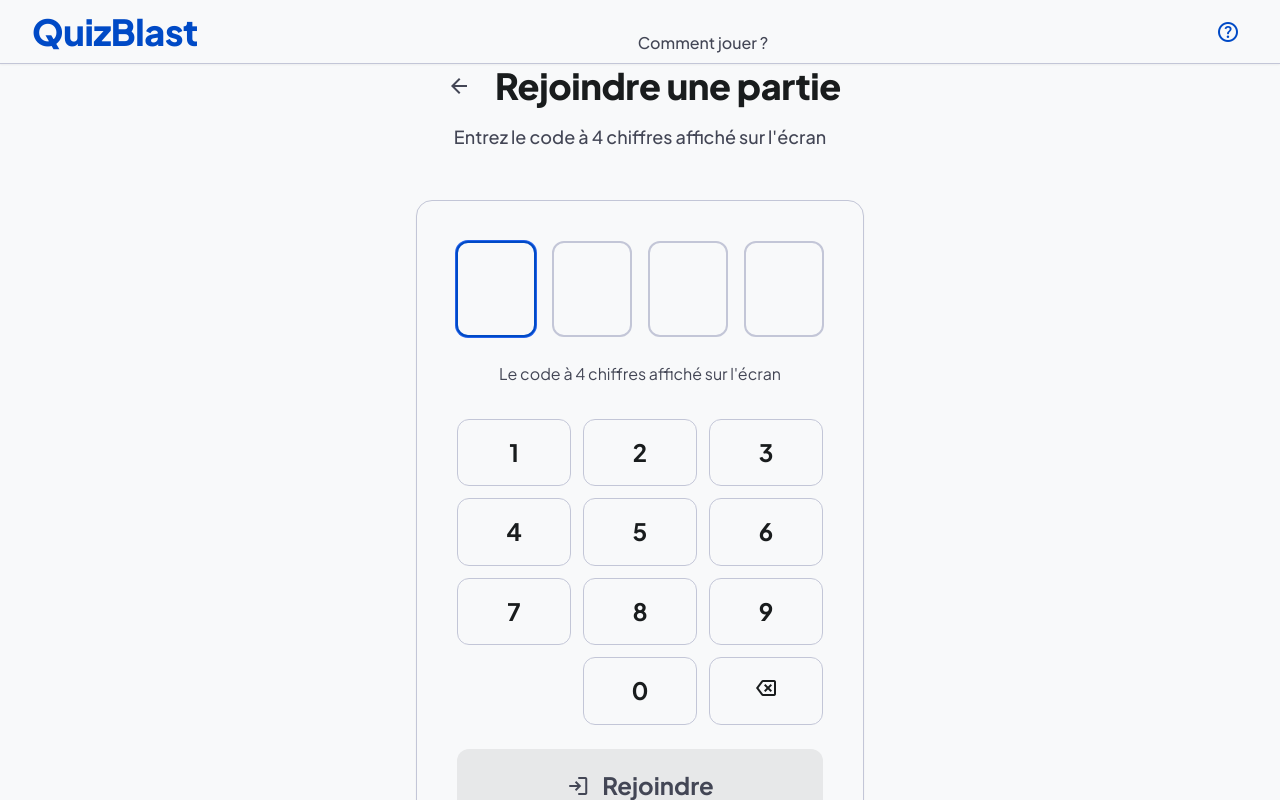
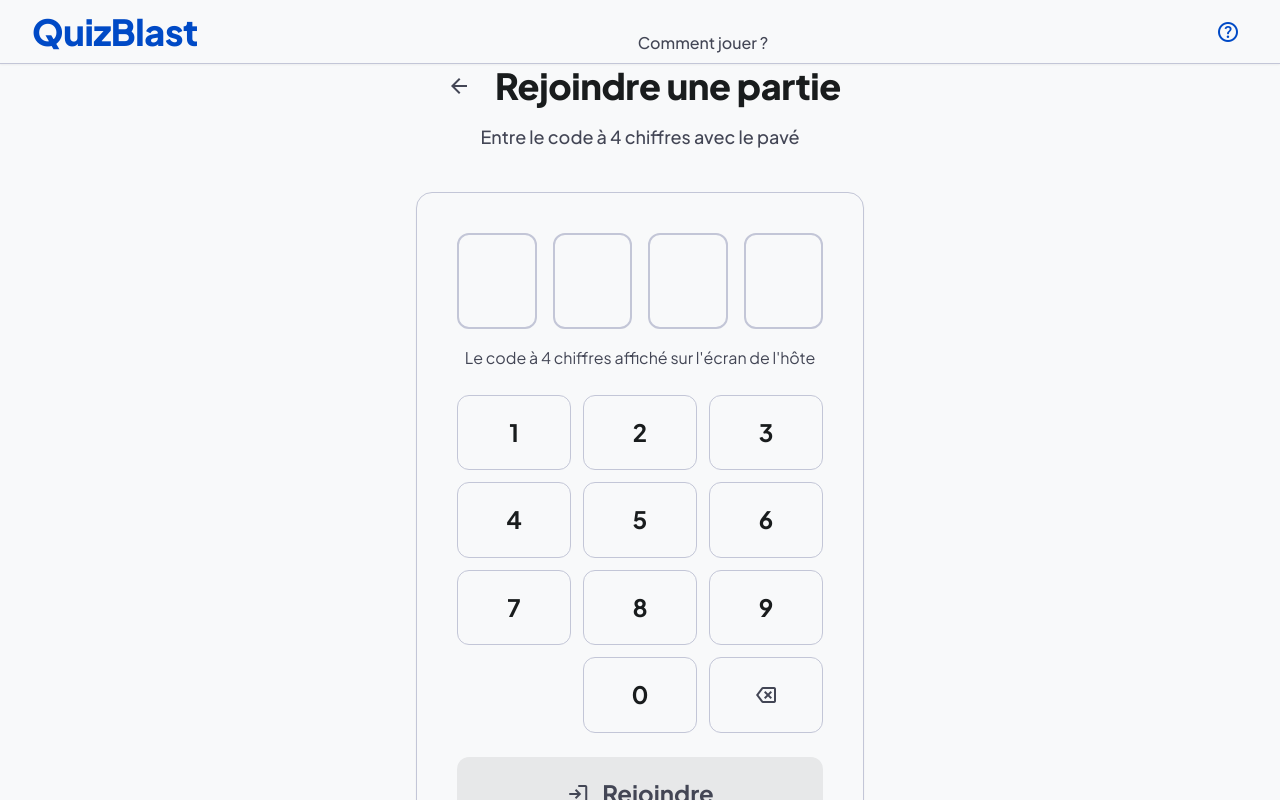
Before and after one commit to alSed9/quizblast, a React (Vite) app in the folder client/: page /join in a window 1280 px wide. Shown: the top 800 px of the page. Built offline with nearby package versions, Linux system fonts and the light colour scheme; no server answers.

Commit message:
✅ Pavé numérique uniquement - pas de clavier natif

```diff
--- a/client/src/pages/JoinGamePage.jsx
+++ b/client/src/pages/JoinGamePage.jsx
@@ -6,43 +6,43 @@ function JoinGamePage() {
   const navigate = useNavigate()
   const [code, setCode] = useState(['', '', '', ''])
   const [error, setError] = useState('')
-  // eslint-disable-next-line react-hooks/exhaustive-deps
   const inputRefs = [useRef(null), useRef(null), useRef(null), useRef(null)]
 
   useEffect(() => {
-    inputRefs[0].current?.focus()
-  }, [inputRefs])
+    // Empêche le clavier natif de s'ouvrir sur mobile
+    inputRefs.forEach(ref => {
+      if (ref.current) {
+        ref.current.setAttribute('readonly', true)
+      }
+    })
+  }, [])
 
-  const handleInputChange = (index, value) => {
-    if (!/^\d*$/.test(value)) return
+  const handleNumpadClick = (num) => {
+    // Trouver la première case vide
+    const emptyIndex = code.findIndex(digit => digit === '')
+    if (emptyIndex === -1) return // Toutes les cases sont remplies
 
     const newCode = [...code]
-    newCode[index] = value
+    newCode[emptyIndex] = num.toString()
     setCode(newCode)
     setError('')
 
-    if (value !== '' && index < 3) {
-      inputRefs[index + 1].current?.focus()
+    // Vérifier si toutes les cases sont remplies après cette saisie
+    const newEmptyIndex = newCode.findIndex(digit => digit === '')
+    if (newEmptyIndex === -1) {
+      // Toutes les cases sont remplies, on peut rejoindre automatiquement
+      // ou laisser l'utilisateur cliquer sur Rejoindre
     }
   }
 
-  const handleKeyDown = (index, e) => {
-    if (e.key === 'Backspace' && code[index] === '' && index > 0) {
-      inputRefs[index - 1].current?.focus()
-    }
-  }
-
-  const handlePaste = (e) => {
-    e.preventDefault()
-    const pastedData = e.clipboardData.getData('text').replace(/\D/g, '').slice(0, 4)
-    if (pastedData.length > 0) {
+  const handleNumpadDelete = () => {
+    // Trouver la dernière case remplie
+    const lastFilledIndex = code.map((d, i) => d !== '' ? i : -1).filter(i => i !== -1).pop()
+    if (lastFilledIndex !== undefined) {
       const newCode = [...code]
-      pastedData.split('').forEach((digit, index) => {
-        if (index < 4) newCode[index] = digit
-      })
+      newCode[lastFilledIndex] = ''
       setCode(newCode)
-      const focusIndex = Math.min(pastedData.length, 3)
-      inputRefs[focusIndex].current?.focus()
+      setError('')
     }
   }
 
@@ -57,20 +57,17 @@ function JoinGamePage() {
 
   const isComplete = code.every(digit => digit !== '')
 
-  const handleNumpadClick = (num) => {
-    const emptyIndex = code.findIndex(digit => digit === '')
-    if (emptyIndex !== -1) {
-      handleInputChange(emptyIndex, num.toString())
-    }
-  }
-
-  const handleNumpadDelete = () => {
-    const lastFilledIndex = code.map((d, i) => d !== '' ? i : -1).filter(i => i !== -1).pop()
-    if (lastFilledIndex !== undefined) {
-      const newCode = [...code]
-      newCode[lastFilledIndex] = ''
+  // Permettre le collage depuis le presse-papier
+  const handlePaste = (e) => {
+    e.preventDefault()
+    const pastedData = e.clipboardData.getData('text').replace(/\D/g, '').slice(0, 4)
+    if (pastedData.length > 0) {
+      const newCode = ['', '', '', '']
+      pastedData.split('').forEach((digit, index) => {
+        if (index < 4) newCode[index] = digit
+      })
       setCode(newCode)
-      inputRefs[lastFilledIndex].current?.focus()
+      setError('')
     }
   }
 
@@ -80,8 +77,8 @@ function JoinGamePage() {
 
       <main className="flex-grow flex flex-col items-center justify-center px-gutter-mobile md:px-gutter-desktop max-w-max-width-host mx-auto w-full">
 
-        <div className="text-center mb-12">
-          <div className="flex items-center gap-4 mb-4">
+        <div className="text-center mb-10">
+          <div className="flex items-center justify-center gap-4 mb-4">
             <button
               onClick={() => navigate('/')}
               className="w-10 h-10 rounded-full flex items-center justify-center text-on-surface-variant hover:bg-surface-container-high transition-colors active:scale-95 duration-100"
@@ -93,34 +90,32 @@ function JoinGamePage() {
             </h1>
           </div>
           <p className="font-body-lg text-body-lg text-on-surface-variant">
-            Entrez le code à 4 chiffres affiché sur l'écran
+            Entre le code à 4 chiffres avec le pavé
           </p>
         </div>
 
-        <div className="w-full max-w-md bg-surface border border-outline-variant rounded-2xl p-8 md:p-10 shadow-sm">
+        <div className="w-full max-w-md bg-surface border border-outline-variant rounded-2xl p-6 md:p-10 shadow-sm">
 
-          <div className="flex justify-center gap-4 mb-6">
+          {/* Cases du code PIN */}
+          <div
+            className="flex justify-center gap-4 mb-4"
+            onPaste={handlePaste}
+          >
             {code.map((digit, index) => (
-              <input
+              <div
                 key={index}
-                ref={inputRefs[index]}
-                type="text"
-                inputMode="numeric"
-                maxLength={1}
-                value={digit}
-                onChange={(e) => handleInputChange(index, e.target.value)}
-                onKeyDown={(e) => handleKeyDown(index, e)}
-                onPaste={index === 0 ? handlePaste : undefined}
                 className={`
-                  w-16 h-20 md:w-20 md:h-24 rounded-xl text-center
+                  w-16 h-20 md:w-20 md:h-24 rounded-xl flex items-center justify-center
                   font-display-md text-display-md
-                  border-2 outline-none transition-all
+                  border-2 transition-all select-none
                   ${digit
                     ? 'border-primary bg-primary-container/20 text-primary'
-                    : 'border-outline-variant bg-surface text-on-surface focus:border-primary'
+                    : 'border-outline-variant bg-surface text-on-surface-variant'
                   }
                 `}
-              />
+              >
+                {digit || ''}
+              </div>
             ))}
           </div>
 
@@ -130,35 +125,38 @@ function JoinGamePage() {
             </p>
           )}
 
-          <p className="font-body-md text-body-md text-on-surface-variant text-center mb-8">
-            Le code à 4 chiffres affiché sur l'écran
+          <p className="font-body-md text-body-md text-on-surface-variant text-center mb-6">
+            Le code à 4 chiffres affiché sur l'écran de l'hôte
           </p>
 
+          {/* Pavé numérique */}
           <div className="grid grid-cols-3 gap-3 mb-6">
             {[1, 2, 3, 4, 5, 6, 7, 8, 9].map((num) => (
               <button
                 key={num}
                 onClick={() => handleNumpadClick(num)}
-                className="bg-surface border border-outline-variant rounded-xl py-4 font-headline-md text-headline-md text-on-surface hover:bg-surface-container-low transition-colors active:scale-95 duration-100"
+                className="bg-surface border border-outline-variant rounded-xl py-5 font-headline-md text-headline-md text-on-surface hover:bg-surface-container-low transition-colors active:scale-95 active:bg-primary-container/30 duration-100"
               >
                 {num}
               </button>
             ))}
+            {/* Case vide pour aligner le 0 */}
             <div></div>
             <button
               onClick={() => handleNumpadClick(0)}
-              className="bg-surface border border-outline-variant rounded-xl py-4 font-headline-md text-headline-md text-on-surface hover:bg-surface-container-low transition-colors active:scale-95 duration-100"
+              className="bg-surface border border-outline-variant rounded-xl py-5 font-headline-md text-headline-md text-on-surface hover:bg-surface-container-low transition-colors active:scale-95 active:bg-primary-container/30 duration-100"
             >
               0
             </button>
             <button
               onClick={handleNumpadDelete}
-              className="bg-surface border border-outline-variant rounded-xl py-4 font-headline-md text-headline-md text-on-surface hover:bg-surface-container-low transition-colors active:scale-95 duration-100"
+              className="bg-surface border border-outline-variant rounded-xl py-5 flex items-center justify-center hover:bg-surface-container-low transition-colors active:scale-95 active:bg-error-container/30 duration-100"
             >
-              <span className="material-symbols-outlined">backspace</span>
+              <span className="material-symbols-outlined text-2xl text-on-surface-variant">backspace</span>
             </button>
           </div>
 
+          {/* Bouton Rejoindre */}
           <button
             onClick={handleJoin}
             disabled={!isComplete}
```
